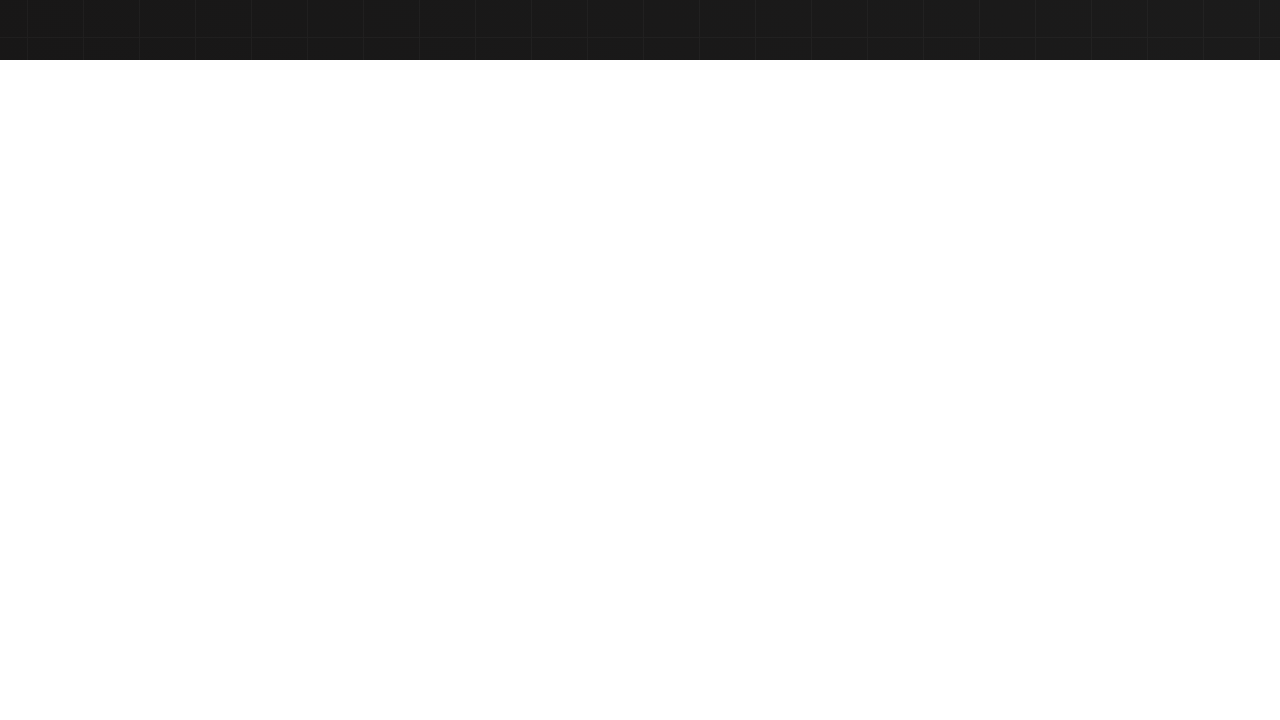
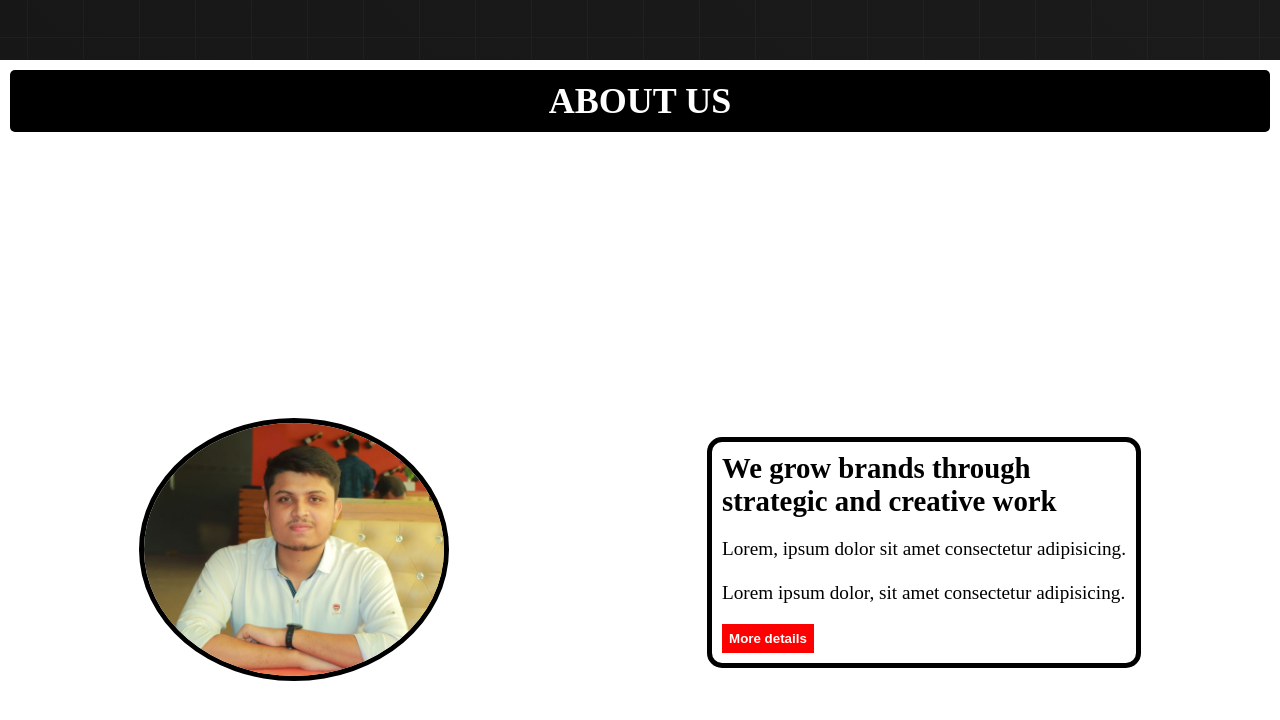
Before and after one commit to Mahmudulhasan162/first-practice-project, a plain HTML site: page index.html in a window 1280 px wide. Shown: the part 843-1563 px from the top of the page. Before the commit the page ends 903 px from the top, so only its background shows below. Drawn offline with Linux system fonts and the light colour scheme.

Commit message:
service section

```diff
--- a/index.html
+++ b/index.html
@@ -37,6 +37,22 @@
                 </div>
             </div>
         </section>
+        <!-- this is service section -->
+        <section>
+            <h1 class="ser-h1">ABOUT US</h1>
+            <div class="service">
+                <div class="service_images">
+                    <img class="shafimg" src="images/Shafi.jpg" alt="">
+                </div>
+                <div class="service_text">
+                <h2>We grow brands through <br>strategic and creative work</h2>
+                <p class="pp">Lorem, ipsum dolor sit amet consectetur adipisicing.
+                <br> <br>Lorem ipsum dolor, sit amet consectetur adipisicing.</p>
+                <button class="btn">More details</button>
+                </div>
+
+            </div>
+        </section>
     </main>
     <footer>
 
--- a/style.css
+++ b/style.css
@@ -68,3 +68,35 @@ p{
     color: white;
     cursor: pointer;
 }
+.service{
+    display: flex;
+    justify-content: space-around;
+    align-items: center;
+    /* font-weight: bold; */
+    font-size: larger;
+    padding: 10px;
+    height: 100vh;
+}
+.shafimg{
+    width: 300px;
+    border: 5px solid black;
+    border-radius: 50%;
+
+}
+.ser-h1{
+    color: white;
+    background-color: black;
+    border-radius: 5px;
+    text-align: center;
+    padding: 10px;
+    margin: 10px;
+}
+.pp{
+    color: black;
+    margin: none;
+}
+.service_text{
+    border: 5px solid black;
+    padding: 10px;
+    border-radius: 15px;
+}
```
Also changed, not shown: images/Shafi.jpg (added).
